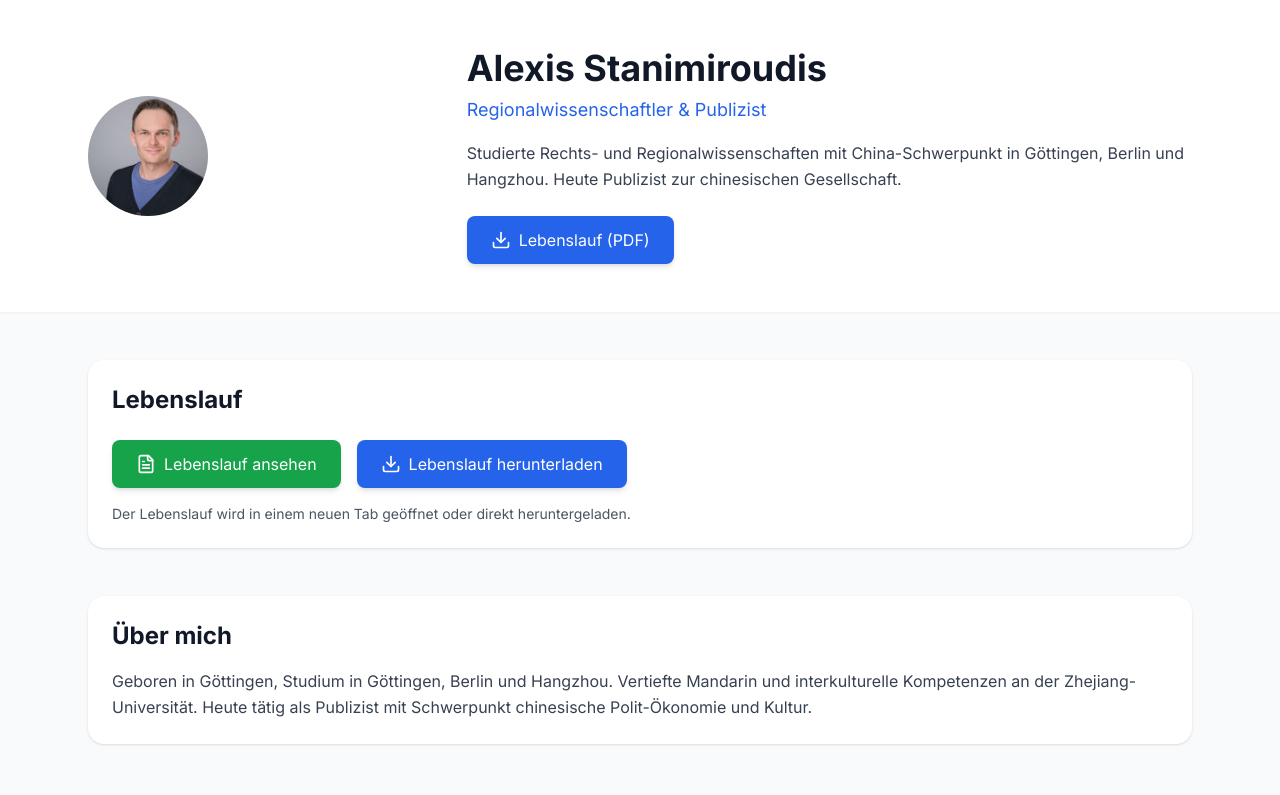
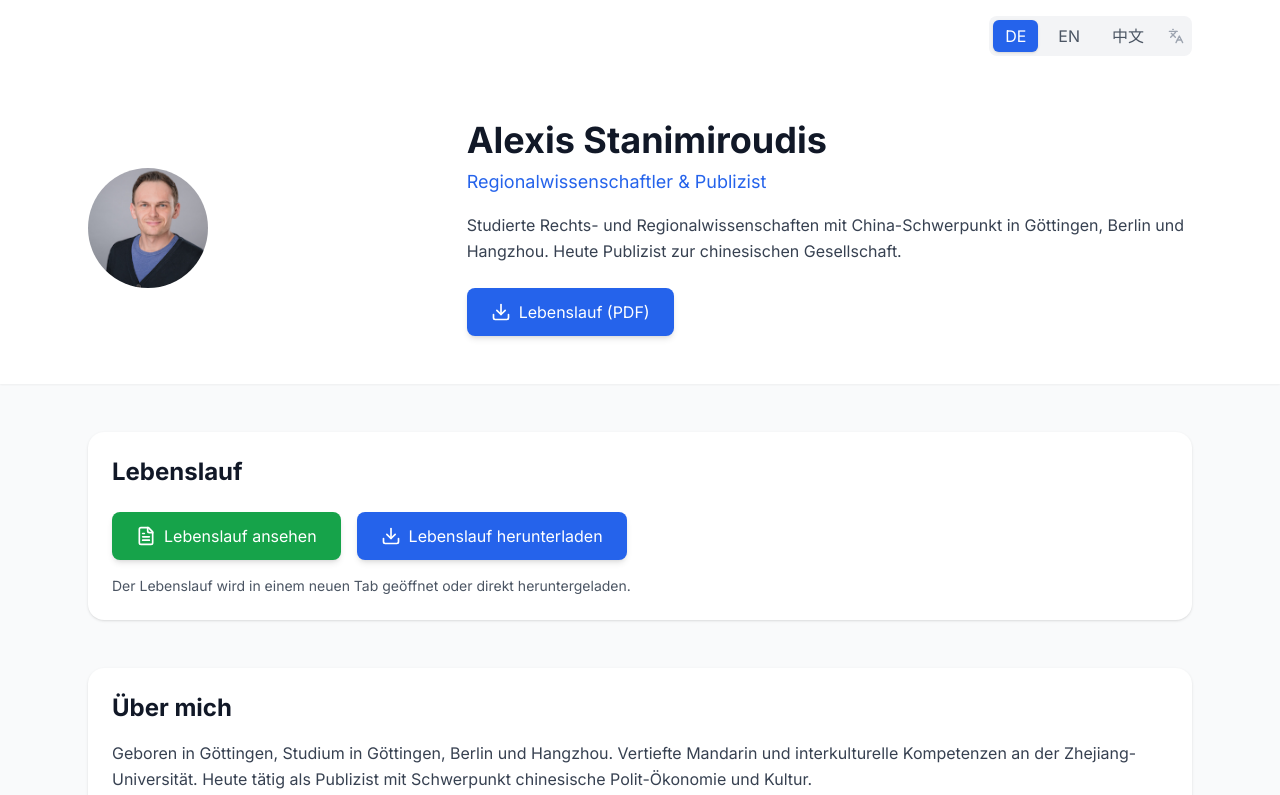
Before and after one commit to stanimia81/alexis-website, a React (Vite) app: page / in a window 1280 px wide. Shown: the top 795 px of the page. Built offline with nearby package versions, Linux system fonts and the light colour scheme.

Commit message:
Update App.jsx

```diff
--- a/src/App.jsx
+++ b/src/App.jsx
@@ -1,17 +1,120 @@
-import React from "react";
-import { Mail, Linkedin, Instagram, Facebook, MessageCircle, FileText, Download } from "lucide-react";
+import React, { useState } from "react";
+import { Mail, Linkedin, Instagram, Facebook, MessageCircle, FileText, Download, Languages } from "lucide-react";
 import profilePic from "./assets/profile.jpg";
 
 export default function App() {
+  const [language, setLanguage] = useState('de'); // 'de', 'en' oder 'zh'
+
+  const content = {
+    de: {
+      title: "Alexis Stanimiroudis",
+      subtitle: "Regionalwissenschaftler & Publizist",
+      description: "Studierte Rechts- und Regionalwissenschaften mit China-Schwerpunkt in Göttingen, Berlin und Hangzhou. Heute Publizist zur chinesischen Gesellschaft.",
+      about: "Über mich",
+      aboutText: "Geboren in Göttingen, Studium in Göttingen, Berlin und Hangzhou. Vertiefte Mandarin und interkulturelle Kompetenzen an der Zhejiang-Universität. Heute tätig als Publizist mit Schwerpunkt chinesische Polit-Ökonomie und Kultur.",
+      cv: "Lebenslauf",
+      cvView: "Lebenslauf ansehen",
+      cvDownload: "Lebenslauf herunterladen",
+      cvNote: "Der Lebenslauf wird in einem neuen Tab geöffnet oder direkt heruntergeladen.",
+      publications: "Publikationen",
+      publication1: "Tourismusbeziehungen China–Taiwan",
+      publication1Sub: "ASIEN Aktuell",
+      publication2: "Tourism Relations China–Taiwan",
+      publication2Sub: "CrossAsia (englische Version)",
+      contact: "Kontakt",
+      email: "Email",
+      wechat: "WeChat: ZZbao00"
+    },
+    en: {
+      title: "Alexis Stanimiroudis",
+      subtitle: "Regional Scientist & Publicist",
+      description: "Studied law and regional sciences with a China focus in Göttingen, Berlin, and Hangzhou. Currently working as a publicist on Chinese society.",
+      about: "About Me",
+      aboutText: "Born in Göttingen, studied in Göttingen, Berlin, and Hangzhou. Enhanced Mandarin and intercultural competencies at Zhejiang University. Currently working as a publicist with a focus on Chinese political economy and culture.",
+      cv: "Curriculum Vitae",
+      cvView: "View CV",
+      cvDownload: "Download CV",
+      cvNote: "The CV will open in a new tab or download directly.",
+      publications: "Publications",
+      publication1: "Tourism Relations China–Taiwan",
+      publication1Sub: "ASIEN Aktuell (German)",
+      publication2: "Tourism Relations China–Taiwan",
+      publication2Sub: "CrossAsia (English Version)",
+      contact: "Contact",
+      email: "Email",
+      wechat: "WeChat: ZZbao00"
+    },
+    zh: {
+      title: "Alexis Stanimiroudis",
+      subtitle: "区域科学家 & 出版人",
+      description: "在哥廷根、柏林和杭州学习法律和区域科学，主攻中国研究。目前担任中国社会领域的出版人。",
+      about: "关于我",
+      aboutText: "出生于哥廷根，在哥廷根、柏林和杭州学习。在浙江大学提升了普通话和跨文化能力。目前担任专注于中国政治经济和文化的出版人。",
+      cv: "简历",
+      cvView: "查看简历",
+      cvDownload: "下载简历",
+      cvNote: "简历将在新标签页中打开或直接下载。",
+      publications: "出版物",
+      publication1: "中国-台湾旅游关系",
+      publication1Sub: "ASIEN Aktuell (德语)",
+      publication2: "Tourism Relations China–Taiwan",
+      publication2Sub: "CrossAsia (英文版)",
+      contact: "联系方式",
+      email: "电子邮件",
+      wechat: "微信: ZZbao00"
+    }
+  };
+
+  const t = content[language];
+
   return (
     <div className="min-h-screen bg-gray-50 text-gray-900">
+      {/* Language Switcher */}
+      <div className="bg-white shadow-sm">
+        <div className="max-w-6xl mx-auto px-6 py-4 flex justify-end">
+          <div className="flex items-center gap-2 bg-gray-100 rounded-lg p-1">
+            <button
+              onClick={() => setLanguage('de')}
+              className={`px-3 py-1 rounded-md transition ${
+                language === 'de'
+                  ? 'bg-blue-600 text-white shadow'
+                  : 'text-gray-600 hover:text-gray-900'
+              }`}
+            >
+              DE
+            </button>
+            <button
+              onClick={() => setLanguage('en')}
+              className={`px-3 py-1 rounded-md transition ${
+                language === 'en'
+                  ? 'bg-blue-600 text-white shadow'
+                  : 'text-gray-600 hover:text-gray-900'
+              }`}
+            >
+              EN
+            </button>
+            <button
+              onClick={() => setLanguage('zh')}
+              className={`px-3 py-1 rounded-md transition ${
+                language === 'zh'
+                  ? 'bg-blue-600 text-white shadow'
+                  : 'text-gray-600 hover:text-gray-900'
+              }`}
+            >
+              中文
+            </button>
+            <Languages size={16} className="text-gray-400 mx-1" />
+          </div>
+        </div>
+      </div>
+
       {/* Hero Section */}
       <header className="bg-white shadow-sm">
         <div className="max-w-6xl mx-auto px-6 py-12 grid grid-cols-1 md:grid-cols-3 gap-8 items-center">
           <div className="flex justify-center md:justify-start">
             <img
               src={profilePic}
-              alt="Profilbild Alexis Stanimiroudis"
+              alt={`Profile picture ${t.title}`}
               style={{
                 width: "120px",
                 height: "120px",
@@ -22,16 +125,14 @@ export default function App() {
             />
           </div>
           <div className="md:col-span-2">
-            <h1 className="text-4xl font-bold">Alexis Stanimiroudis</h1>
+            <h1 className="text-4xl font-bold">{t.title}</h1>
             <h2 className="text-lg text-blue-600 mt-2">
-              Regionalwissenschaftler & Publizist
+              {t.subtitle}
             </h2>
             <p className="mt-4 text-gray-700 leading-relaxed">
-              Studierte Rechts- und Regionalwissenschaften mit China-Schwerpunkt in Göttingen,
-              Berlin und Hangzhou. Heute Publizist zur chinesischen
-             Gesellschaft.
+              {t.description}
             </p>
-            {/* Lebenslauf Download Button im Header */}
+            {/* CV Download Button in Header */}
             <div className="mt-6">
               <a
                 href="/assets/lebenslauf.pdf"
@@ -40,7 +141,8 @@ export default function App() {
                 className="inline-flex items-center gap-2 bg-blue-600 text-white px-6 py-3 rounded-lg hover:bg-blue-700 transition shadow-md"
               >
                 <Download size={20} />
-                Lebenslauf (PDF)
+                {language === 'de' ? 'Lebenslauf (PDF)' :
+                 language === 'en' ? 'Curriculum Vitae (PDF)' : '简历 (PDF)'}
               </a>
             </div>
           </div>
@@ -48,9 +150,9 @@ export default function App() {
       </header>
 
       <main className="max-w-6xl mx-auto px-6 py-12 space-y-12">
-        {/* Lebenslauf Section */}
+        {/* CV Section */}
         <section className="bg-white rounded-2xl shadow p-6">
-          <h3 className="text-2xl font-semibold mb-6">Lebenslauf</h3>
+          <h3 className="text-2xl font-semibold mb-6">{t.cv}</h3>
           <div className="flex flex-col sm:flex-row gap-4">
             <a
               href="/assets/lebenslauf.pdf"
@@ -59,39 +161,39 @@ export default function App() {
               className="inline-flex items-center justify-center gap-2 bg-green-600 text-white px-6 py-3 rounded-lg hover:bg-green-700 transition shadow-md"
             >
               <FileText size={20} />
-              Lebenslauf ansehen
+              {t.cvView}
             </a>
             <a
               href="/assets/lebenslauf.pdf"
-              download="Lebenslauf_Alexis_Stanimiroudis.pdf"
+              download={
+                language === 'de' ? "Lebenslauf_Alexis_Stanimiroudis.pdf" :
+                language === 'en' ? "CV_Alexis_Stanimiroudis.pdf" :
+                "简历_Alexis_Stanimiroudis.pdf"
+              }
               className="inline-flex items-center justify-center gap-2 bg-blue-600 text-white px-6 py-3 rounded-lg hover:bg-blue-700 transition shadow-md"
             >
               <Download size={20} />
-              Lebenslauf herunterladen
+              {t.cvDownload}
             </a>
           </div>
-          {/* Optional: Vorschau Hinweis */}
           <p className="text-gray-600 text-sm mt-4">
-            Der Lebenslauf wird in einem neuen Tab geöffnet oder direkt heruntergeladen.
+            {t.cvNote}
           </p>
         </section>
 
-        {/* Über mich */}
+        {/* About Me */}
         <section className="bg-white rounded-2xl shadow p-6">
-          <h3 className="text-2xl font-semibold mb-4">Über mich</h3>
+          <h3 className="text-2xl font-semibold mb-4">{t.about}</h3>
           <p className="leading-relaxed text-gray-700">
-            Geboren in Göttingen, Studium in Göttingen, Berlin und Hangzhou.
-            Vertiefte Mandarin und interkulturelle Kompetenzen an der Zhejiang-Universität.
-            Heute tätig als Publizist mit Schwerpunkt
-            chinesische Polit-Ökonomie und Kultur.
+            {t.aboutText}
           </p>
         </section>
 
-        {/* Publikationen */}
+        {/* Publications */}
         <section>
-          <h3 className="text-2xl font-semibold mb-6">Publikationen</h3>
+          <h3 className="text-2xl font-semibold mb-6">{t.publications}</h3>
           <div className="grid grid-cols-1 md:grid-cols-2 gap-6">
-            {/* Publikation 1 */}
+            {/* Publication 1 */}
             <a
               href="/pdfs/Asien_Aktuell.pdf"
               target="_blank"
@@ -102,14 +204,14 @@ export default function App() {
                 <FileText className="text-blue-600" size={28} />
                 <div>
                   <h4 className="font-semibold text-gray-800">
-                    Tourismusbeziehungen China–Taiwan
+                    {t.publication1}
                   </h4>
-                  <p className="text-sm text-gray-600">ASIEN Aktuell</p>
+                  <p className="text-sm text-gray-600">{t.publication1Sub}</p>
                 </div>
               </div>
             </a>
 
-            {/* Publikation 2 */}
+            {/* Publication 2 */}
             <a
               href="/pdfs/CrossAsia.pdf"
               target="_blank"
@@ -120,21 +222,21 @@ export default function App() {
                 <FileText className="text-blue-600" size={28} />
                 <div>
                   <h4 className="font-semibold text-gray-800">
-                    Tourism Relations China–Taiwan
+                    {t.publication2}
                   </h4>
-                  <p className="text-sm text-gray-600">CrossAsia (englische Version)</p>
+                  <p className="text-sm text-gray-600">{t.publication2Sub}</p>
                 </div>
               </div>
             </a>
           </div>
         </section>
 
-        {/* Kontakt */}
+        {/* Contact */}
         <section className="bg-white rounded-2xl shadow p-6">
-          <h3 className="text-2xl font-semibold mb-6">Kontakt</h3>
+          <h3 className="text-2xl font-semibold mb-6">{t.contact}</h3>
           <div className="flex flex-wrap gap-6 text-gray-700">
             <a href="mailto:tristani_81@yahoo.de" className="flex items-center gap-2 hover:text-blue-600">
-              <Mail size={20} /> Email
+              <Mail size={20} /> {t.email}
             </a>
             <a href="https://www.linkedin.com/feed/" target="_blank" className="flex items-center gap-2 hover:text-blue-600">
               <Linkedin size={20} /> LinkedIn
@@ -146,7 +248,7 @@ export default function App() {
               <Facebook size={20} /> Facebook
             </a>
             <div className="flex items-center gap-2">
-              <MessageCircle size={20} /> WeChat: ZZbao00
+              <MessageCircle size={20} /> {t.wechat}
             </div>
           </div>
         </section>
```
